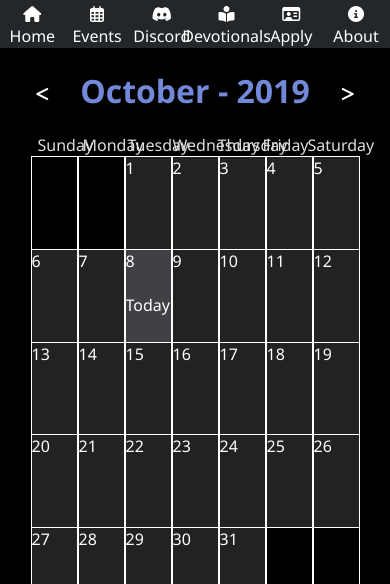
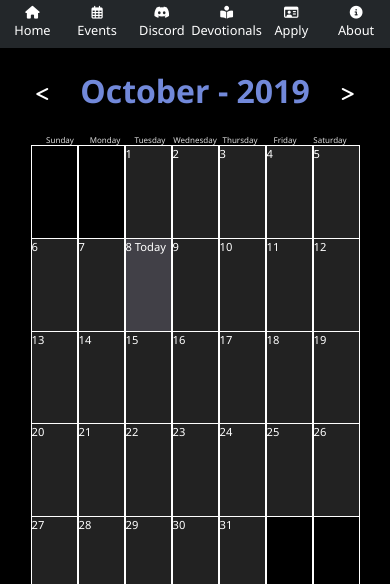
Before and after one commit to thecodinghyrax/rh-website, a Flask app: page /guild_calendar in a window 390 px wide. Shown: the top 584 px of the page. Run offline with Flask 2, Linux system fonts and the light colour scheme; data that the repository does not hold is empty; some libraries are stand-ins or nearby versions.

Commit message:
further improved the calendar styling

```diff
--- a/flask_app/static/css/calendar.css
+++ b/flask_app/static/css/calendar.css
@@ -1,5 +1,6 @@
 body {
     color: #DDD;
+
 }
 
 h1 {
@@ -37,8 +38,10 @@ h1 {
 }
 
 .day-bar {
+    text-align: center;
     width: 15vw;
     min-width: 45px;
+    font-size: 0.55rem;
 }
 
 .day {
@@ -49,7 +52,7 @@ h1 {
     border: 1px solid white;
     background-color: #222;
     color: white;
-    font-size: 1rem;
+    font-size: 0.8rem;
 }
 
 .empty-day {
@@ -59,7 +62,7 @@ h1 {
 .event {
     height: 4.2vh;
     overflow: hidden;
-    font-size: 0.8rem;
+    font-size: 0.75rem;
     color: white;
     background-color: #7289da;
     border: 1px solid gray;
@@ -67,28 +70,29 @@ h1 {
 }
 
 .event:hover {
-    width: 26vw;
-    height: 27vh;
-    position: absolute;
-    font-size: 1.2rem;
+    width: 25vw;
+    height: 25vh;
+    position: fixed;
+    transform: translate(-75px, -100px);
+    font-size: 1.4rem;
+    padding: 1rem;
     z-index: 1;
     border-radius: 5px;
     border: 2px solid gray;
     background-color: #7289da;
 }
-
-.today {
-    margin-right: 0;
-    background-color: #2c2f33;
-}
-
+/* for all screens 801px to 1900px wide*/
 @media screen and (max-width: 1900px) {
 
     .event:hover {
-        font-size: 1.1rem;
+        font-size: 1.2rem;
         padding: 0.5rem;
         width: 22vw;
         height: 32vh;
+    }
+
+    .event {
+        font-size: 0.7rem;
     }
 
     .week {
@@ -101,15 +105,26 @@ h1 {
 
     }
 
+    .day-bar {
+        font-size: 1rem;
+    }
+
 }
 
+/* for all screens from 561px to 800px wide*/
+/* Think mobile */
 @media screen and (max-width: 800px) {
 
     .event:hover {
         padding: 0.5rem;
         font-size: 0.8rem;
-        width: 22vw;
-        height: 30vh;
+        width: 19vw;
+        height: 40vh;
+        transform: translate(-25px, -120px);
+    }
+
+    .event {
+        font-size: 0.6rem;
     }
 
     .week {
@@ -122,4 +137,44 @@ h1 {
 
     }
 
+    .day-bar {
+        font-size: 0.6rem;
+    }
+
+    .day-lg {
+        font-size: 0.7rem;
+    }
+
 }
+
+@media screen and (max-width: 550px) {
+
+    .event:hover {
+        padding: 0.5rem;
+        font-size: 0.6rem;
+        width: 19vw;
+        height: 40vh;
+        transform: translate(-25px, -120px);
+    }
+
+    .event {
+        font-size: 0.4rem;
+    }
+    .week {
+        display: flex;
+        width: 75vw;
+        height: 11vh;
+        justify-items: center;
+        justify-content: center;
+        margin: 0 12.5vw;
+    }
+
+    .day-bar {
+        font-size: 0.5rem;
+    }
+
+    .day-lg {
+        font-size: 0.7rem;
+    }
+
+}
--- a/flask_app/templates/base.html
+++ b/flask_app/templates/base.html
@@ -42,6 +42,12 @@
         .pop-up {
             z-index: 9999;
         }
+
+        @media screen and (max-width: 580px) {
+            .icon, .name {
+            font-size: 0.8rem;
+            }
+        }
     </style>
     {% block head %}{% endblock %}
 </head>
--- a/flask_app/templates/calendar.html
+++ b/flask_app/templates/calendar.html
@@ -41,7 +41,7 @@
                     {% else %}
 
                         {%if month == current_month and day == current_day %}
-                            <div style="background-color:rgb(65, 64, 71)" class="day day-{{day}} day-lg">{{day}} &emsp;&emsp;&emsp; Today
+                            <div style="background-color:rgb(65, 64, 71)" class="day day-{{day}} day-lg">{{day}}&#32;Today
                         {% else %}
                             <div class="day day-{{day}} day-lg">{{day}}
                         {% endif %}
```
